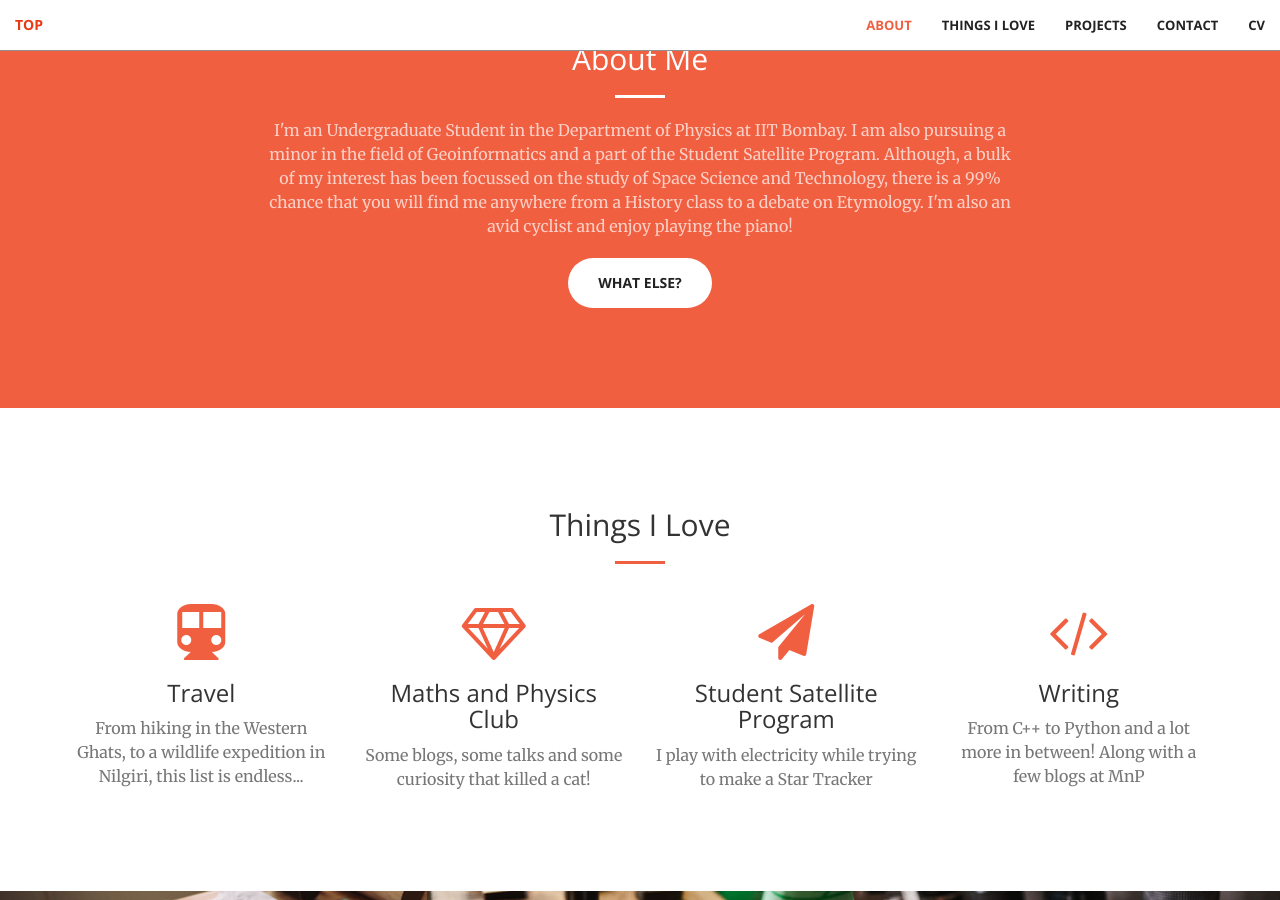
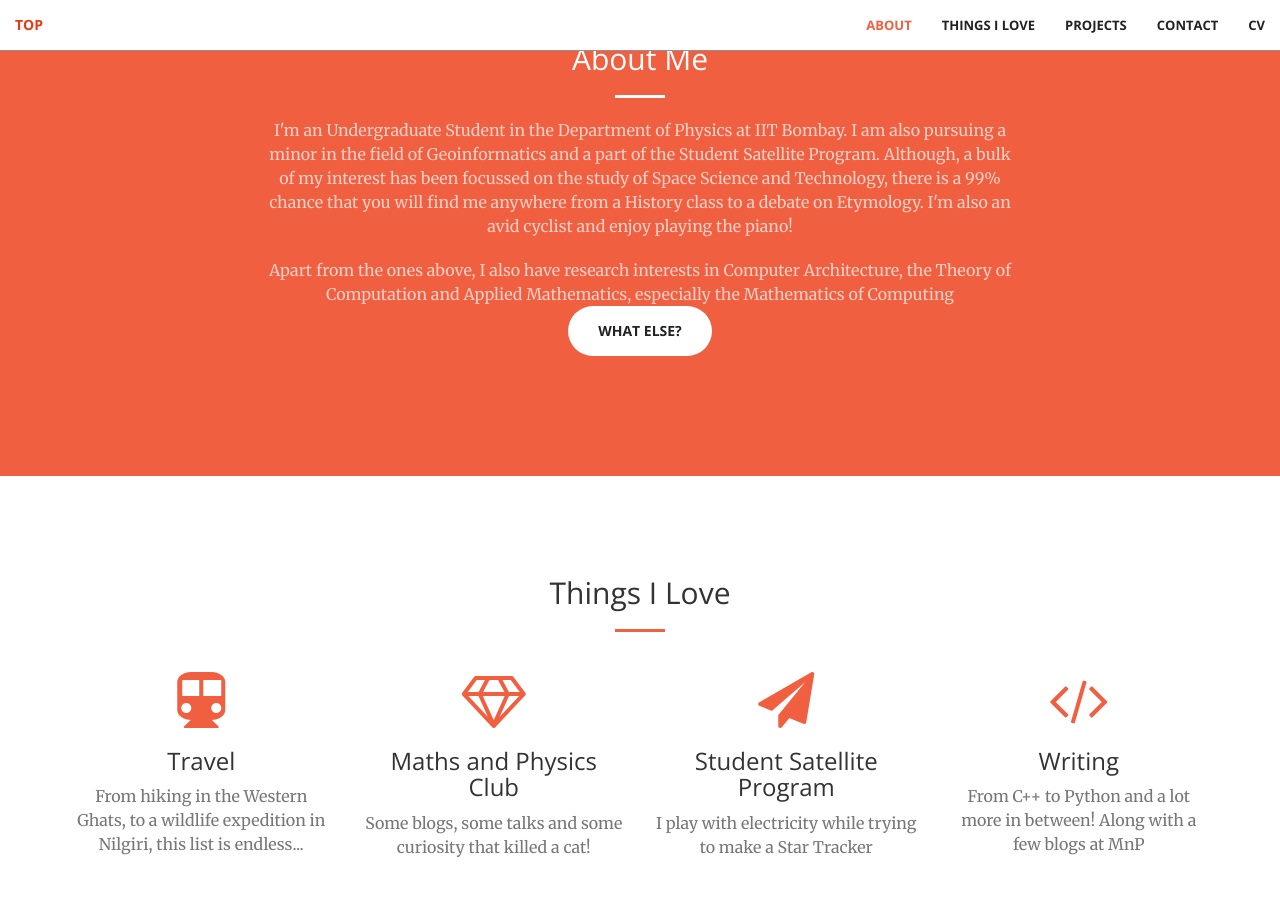
Before and after one commit to aravindbharathi/aravindbharathi.github.io, a Jekyll site: the page built from index.html, in a window 1280 px wide and 900 px high, scrolled down 958 px. Built offline with Jekyll 4.4.1, drawn with Linux system fonts in a browser that asks for light colours.

Commit message:
Update call-to-action.html

```diff
--- a/_includes/call-to-action.html
+++ b/_includes/call-to-action.html
@@ -5,6 +5,7 @@
                 <h2 class="section-heading">About Me</h2>
                 <hr class="light">
                 <p class="text-faded">I'm an Undergraduate Student in the Department of Physics at IIT Bombay. I am also pursuing a minor in the field of Geoinformatics and a part of the Student Satellite Program. Although, a bulk of my interest has been focussed on the study of Space Science and Technology, there is a 99% chance that you will find me anywhere from a History class to a debate on Etymology. I'm also an avid cyclist and enjoy playing the piano!</p>
+                <p class="text-faded">Apart from the ones above, I also have research interests in Computer Architecture, the Theory of Computation and Applied Mathematics, especially the Mathematics of Computing
                 <a href="#stuff" class="btn btn-default btn-xl">What else?</a>
             </div>
         </div>
```
